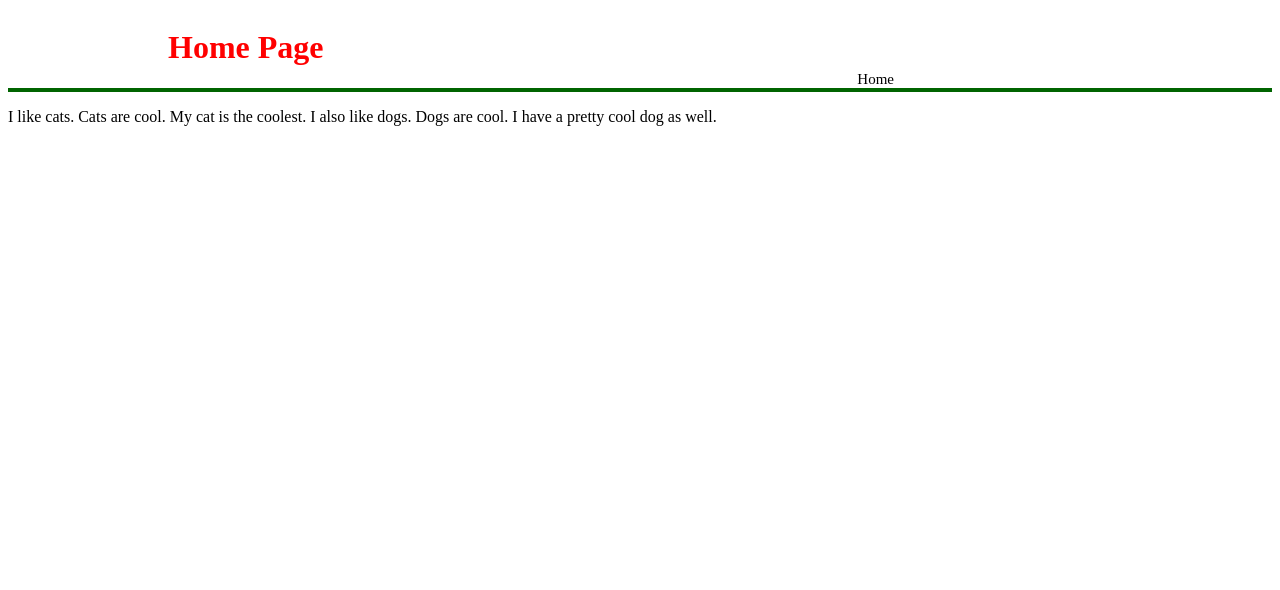
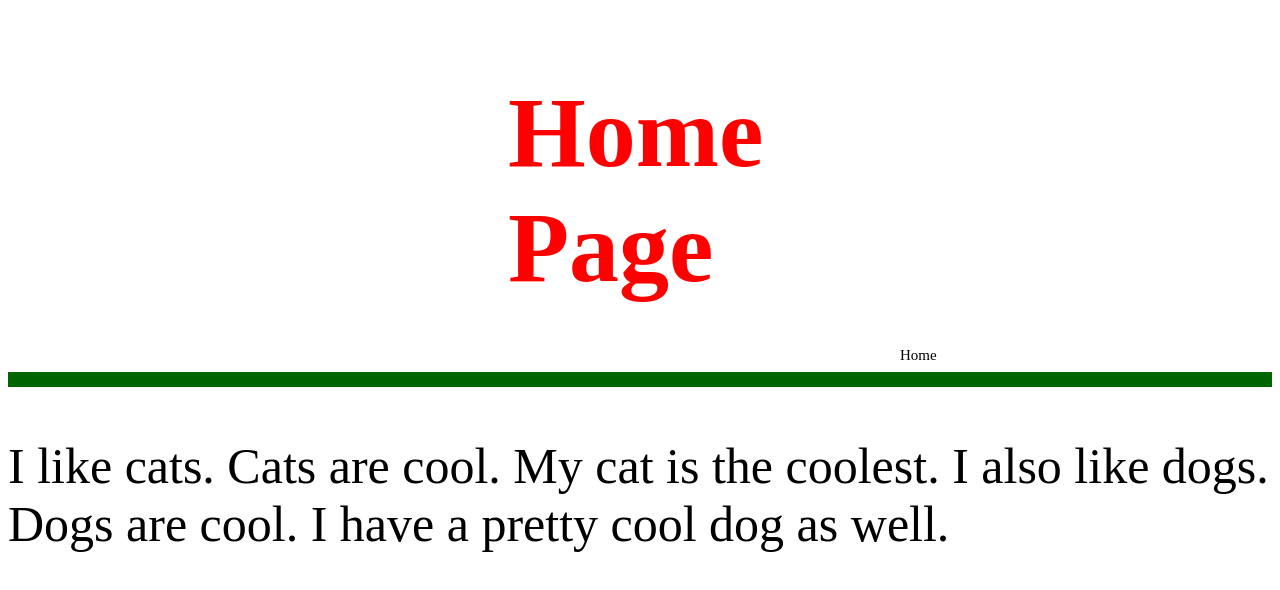
Before and after one commit to trujilloj/team-git-2, a plain HTML site: page about.html in a window 1280 px wide. Drawn offline with Linux system fonts and the light colour scheme.

Commit message:
added css

```diff
--- /dev/null
+++ b/about.css
@@ -0,0 +1,3 @@
+html {
+  font-size: 50px;
+}
--- a/about.html
+++ b/about.html
@@ -4,6 +4,7 @@
     <meta charset="utf-8">
     <title>Home Page</title>
     <link rel="stylesheet" href="styles.css">
+    <link rel="stylesheet" href="about.css">
   </head>
   <body>
     <header>
```
